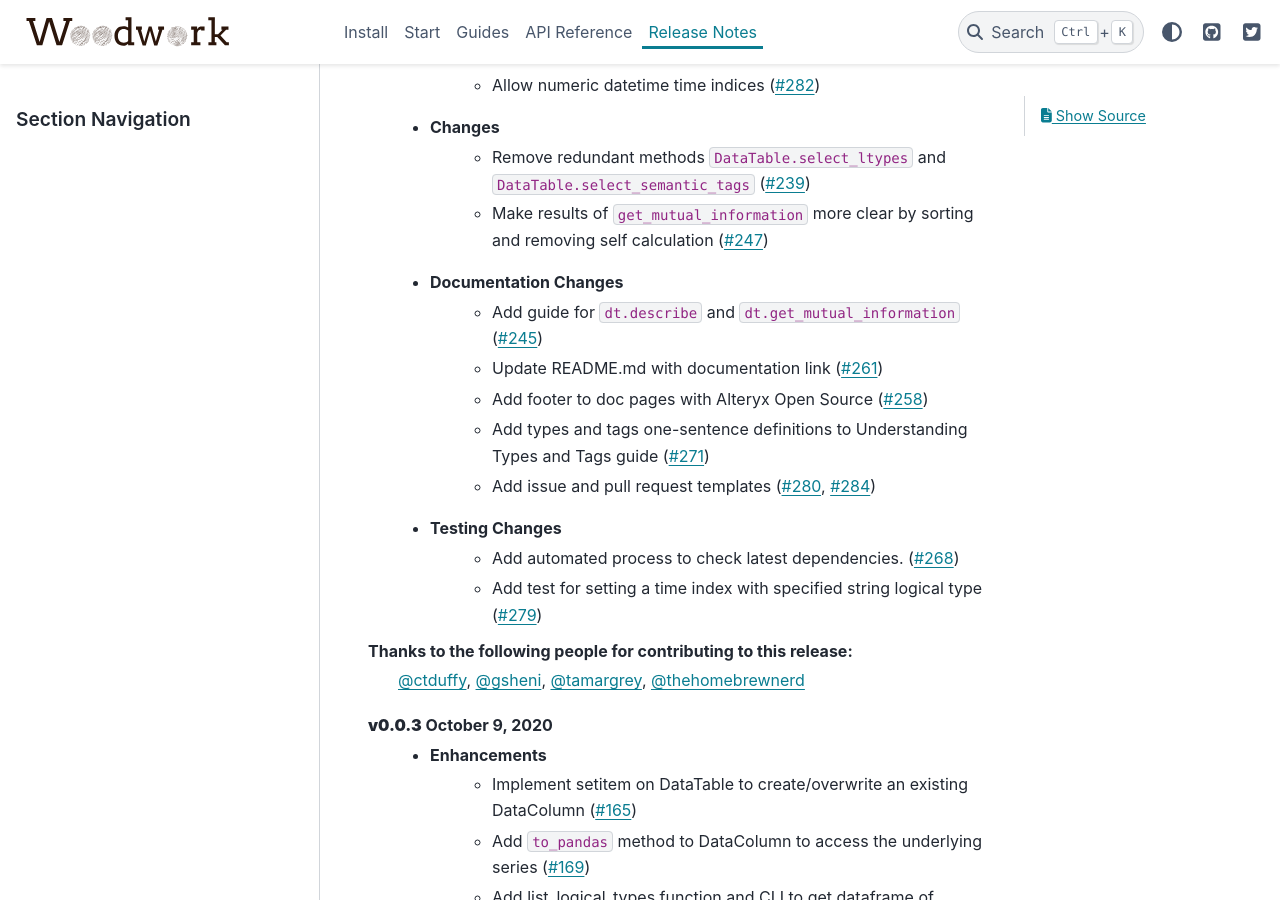
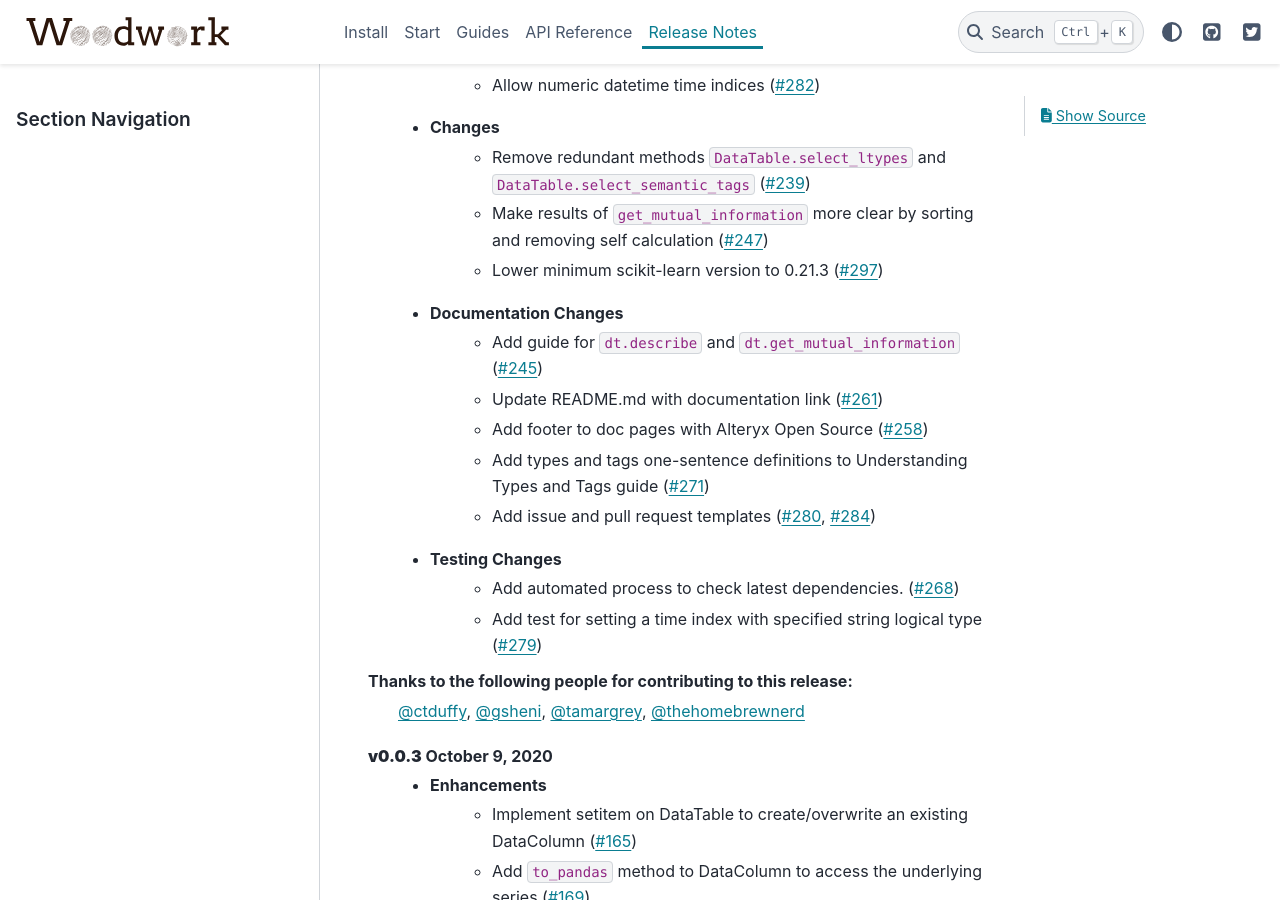
Before and after one commit to alteryx/woodwork, a Sphinx documentation site: the page built from docs/source/release_notes.rst, in a window 1280 px wide and 900 px high, scrolled down 556 px. Built offline with Sphinx 7.4.7 and the PyData theme 0.15.4, drawn with Linux system fonts in a browser that asks for light colours; comment, search, counter and statistics services are not loaded.

Commit message:
lower scikit learn version

```diff
--- a/docs/source/release_notes.rst
+++ b/docs/source/release_notes.rst
@@ -16,6 +16,7 @@ Release Notes
     * Changes
         * Remove redundant methods ``DataTable.select_ltypes`` and ``DataTable.select_semantic_tags`` (:pr:`239`)
         * Make results of ``get_mutual_information`` more clear by sorting and removing self calculation (:pr:`247`)
+        * Lower minimum scikit-learn version to 0.21.3 (:pr:`297`)
     * Documentation Changes
         * Add guide for ``dt.describe`` and ``dt.get_mutual_information`` (:pr:`245`)
         * Update README.md with documentation link (:pr:`261`)
```
